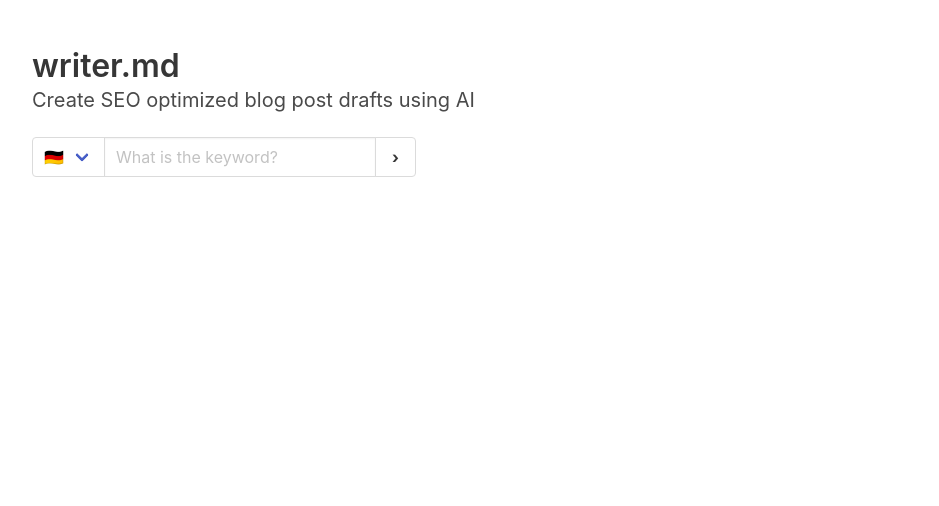
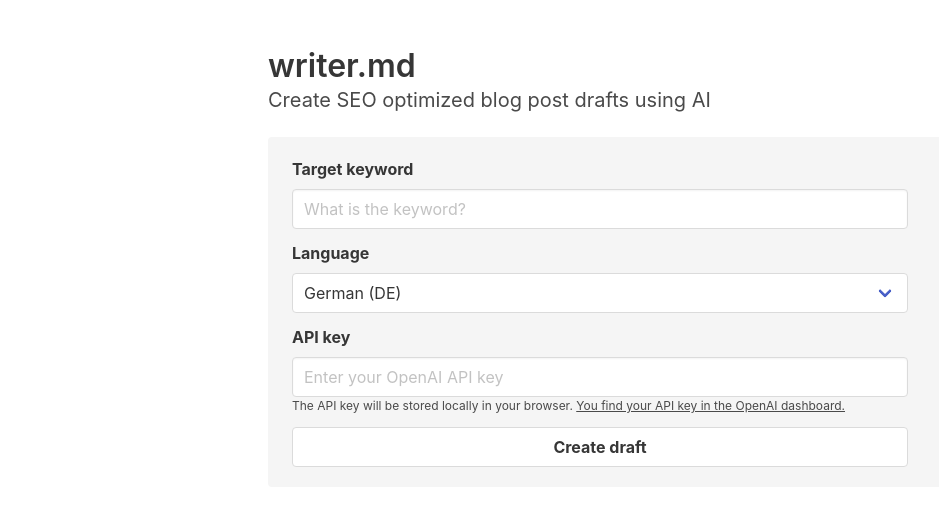
Before and after one commit to jermainee/writer.md, a React (Create React App) app: page / in a window 1280 px wide. Shown: the top 506 px of the page, without its empty margins (32-971 px from the left). Built offline with nearby package versions, Linux system fonts and the light colour scheme.

Commit message:
Add api key and language field; Save api key in localStorage

```diff
--- a/src/Writer.tsx
+++ b/src/Writer.tsx
@@ -3,6 +3,8 @@ import ReactMarkdown from 'react-markdown'
 
 interface IAppState {
     keyword: string|null;
+    language: string|null;
+    apiKey: string;
     isSubmitted: boolean;
     markdownText: string;
 }
@@ -13,6 +15,8 @@ export default class Writer extends Component<{}, IAppState> {
         super(props);
         this.state = {
             keyword: null,
+            language: 'de',
+            apiKey: localStorage.getItem("api_key") ?? '',
             isSubmitted: false,
             markdownText: '',
         };
@@ -20,23 +24,41 @@ export default class Writer extends Component<{}, IAppState> {
     public render() {
         if (!this.state.isSubmitted) {
             return (
+                <div className="notification">
                     <form onSubmit={this.handleFormSubmit}>
-                    <div className="field has-addons">
+                        <div className="field">
+                            <label className="label">Target keyword</label>
                             <div className="control">
-                            <div className="select">
-                                <select>
-                                    <option value="de">🇩🇪</option>
+                                <input onChange={this.handleKeywordChange} className="input" type="text" placeholder="What is the keyword?"/>
+                            </div>
+                        </div>
+
+                        <div className="field">
+                            <label className="label">Language</label>
+                            <div className="control">
+                                <div className="select is-fullwidth">
+                                    <select onChange={this.handleLanguageChange}>
+                                        <option value="de">German (DE)</option>
                                     </select>
                                 </div>
                             </div>
+                        </div>
+
+                        <div className="field">
+                            <label className="label">API key</label>
                             <div className="control">
-                            <input onChange={this.handleInputChange} className="input" type="text" placeholder="What is the keyword?"/>
+                                <input onChange={this.handleApiKeyChange} className="input" type="text" value={this.state.apiKey} placeholder="Enter your OpenAI API key"/>
                             </div>
+                            <div className="is-size-7">The API key will be stored locally in your browser. <a href="https://platform.openai.com/account/api-keys" target="_blank">You find your API key in the OpenAI dashboard.</a></div>
+                        </div>
+
+                        <div className="field">
                             <div className="control">
-                            <button type="submit" className="button has-text-weight-bold"><span className="is-hidden">create draft</span>›</button>
+                                <button type="submit" className="button has-text-weight-bold is-fullwidth">Create draft</button>
                             </div>
                         </div>
                     </form>
+                </div>
             );
         }
 
@@ -51,7 +73,7 @@ export default class Writer extends Component<{}, IAppState> {
     }
 
     private fetchWriterResponse = () => {
-        fetch(`${this.apiUrl}/generate/${this.state.keyword}?openai_key=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`)
+        fetch(`${this.apiUrl}/generate/${this.state.keyword}?openai_key=${this.state.apiKey}&language=${this.state.language}`)
             .then(async (response) => {
                 // response.body is a ReadableStream
                 // @ts-ignore
@@ -63,9 +85,19 @@ export default class Writer extends Component<{}, IAppState> {
             .catch((err) => console.error(err));
     }
 
-    private handleInputChange = (event: React.ChangeEvent<HTMLInputElement>) => {
+    private handleKeywordChange = (event: React.ChangeEvent<HTMLInputElement>) => {
         this.setState({ keyword: event.target.value });
     }
+
+    private handleLanguageChange = (event: React.ChangeEvent<HTMLSelectElement>) => {
+        this.setState({ language: event.target.value });
+    }
+
+    private handleApiKeyChange = (event: React.ChangeEvent<HTMLInputElement>) => {
+        localStorage.setItem("api_key", event.target.value);
+        this.setState({ apiKey: event.target.value });
+    }
+
     private handleFormSubmit = (event: React.FormEvent<HTMLFormElement>) => {
         event.preventDefault();
         console.log(this.state.keyword);
--- a/src/index.css
+++ b/src/index.css
@@ -2,5 +2,5 @@
 @import "../node_modules/bulma/css/bulma.min.css";
 
 .container {
-    max-width: 800px;
+    max-width: 680px !important;
 }
```
Lines whose indentation alone changed are shown as unchanged.
